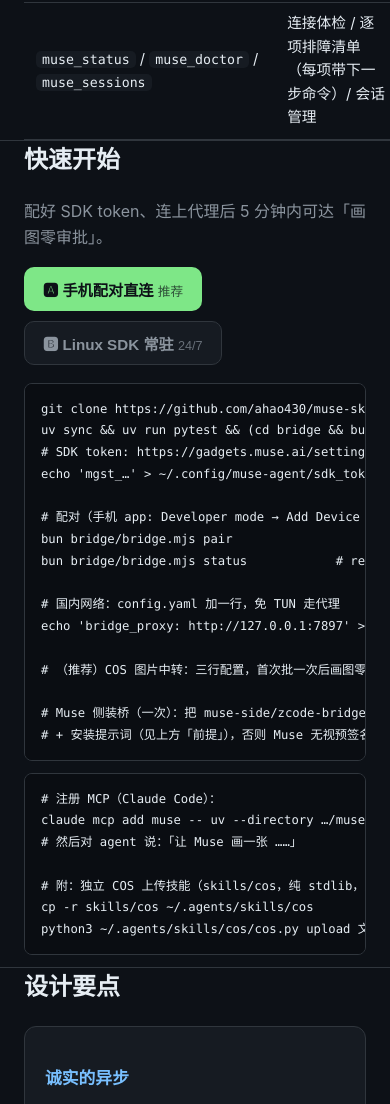
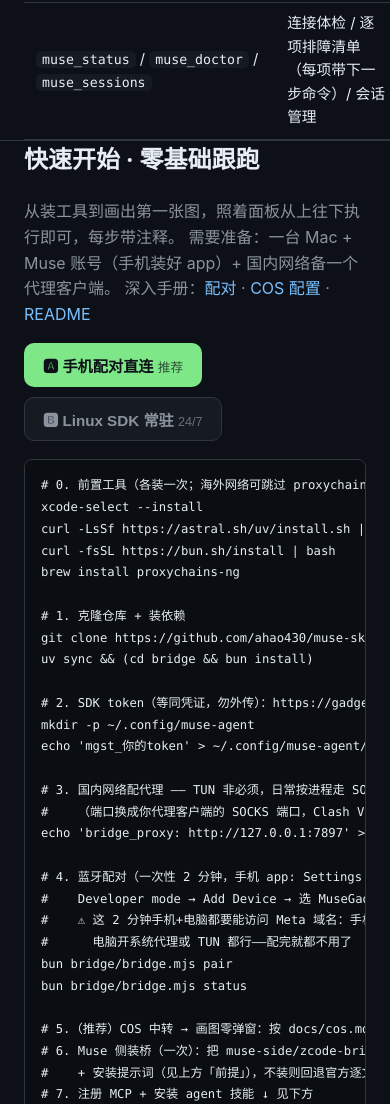
Before and after one commit to ahao430/muse-skill, a plain HTML site: page docs/index.html in a window 390 px wide. Shown: the part 2894-3998 px from the top of the page. Drawn offline with Linux system fonts and the light colour scheme.

Commit message:
docs: proxy needs no TUN — spell out the two phases; zero-basis quick start
- README: dedicated '国内网络与代理' section — pairing (2 min, phone+Mac,
  system proxy or TUN, whatever is easiest) vs daily use (run machine only,
  bridge_proxy + proxychains4 per-process SOCKS, no TUN/no system proxy
  needed); prerequisites incl. SOCKS port, why pair isn't wrapped
- homepage quick start rebuilt for complete beginners: step 0 installs the
  tools (xcode-select/uv/bun/proxychains-ng), numbered steps with per-line
  comments, proxy-before-pair ordering, pairing-phase network warning;
  route B notes https_proxy for the resident host

```diff
--- a/docs/index.html
+++ b/docs/index.html
@@ -148,30 +148,47 @@ muse-agent 开头的侧聊会话里。</code></pre>
 </section>
 
 <section class="wrap">
-  <h2>快速开始</h2>
-  <p class="lead">配好 SDK token、连上代理后 5 分钟内可达「画图零审批」。</p>
+  <h2>快速开始 · 零基础跟跑</h2>
+  <p class="lead">从装工具到画出第一张图，照着面板从上往下执行即可，每步带注释。
+  需要准备：一台 Mac + Muse 账号（手机装好 app）+ 国内网络备一个代理客户端。
+  深入手册：<a href="https://github.com/ahao430/muse-skill/blob/main/docs/pairing.md">配对</a> ·
+  <a href="https://github.com/ahao430/muse-skill/blob/main/docs/cos.md">COS 配置</a> ·
+  <a href="https://github.com/ahao430/muse-skill/blob/main/README.md">README</a></p>
   <div class="tabs">
     <button class="tab active" data-tab="a">🅰 手机配对直连 <small>推荐</small></button>
     <button class="tab" data-tab="b">🅱 Linux SDK 常驻 <small>24/7</small></button>
   </div>
 
   <div class="tabpane" id="tab-a">
-    <pre><code>git clone https://github.com/ahao430/muse-skill &amp;&amp; cd muse-skill
-uv sync &amp;&amp; uv run pytest &amp;&amp; (cd bridge &amp;&amp; bun install)
-# SDK token: https://gadgets.muse.ai/settings/sdk-tokens
-echo 'mgst_…' &gt; ~/.config/muse-agent/sdk_token
+    <pre><code># 0. 前置工具（各装一次；海外网络可跳过 proxychains-ng）
+xcode-select --install                                 # Mac 命令行工具（蓝牙权限要用）
+curl -LsSf https://astral.sh/uv/install.sh | sh        # uv：跑 MCP server
+curl -fsSL https://bun.sh/install | bash               # bun：跑 bridge
+brew install proxychains-ng                            # 国内网络免 TUN 代理用
 
-# 配对（手机 app: Developer mode → Add Device → 选 MuseGadgetXXXXXX）
+# 1. 克隆仓库 + 装依赖
+git clone https://github.com/ahao430/muse-skill &amp;&amp; cd muse-skill
+uv sync &amp;&amp; (cd bridge &amp;&amp; bun install)
+
+# 2. SDK token（等同凭证，勿外传）：https://gadgets.muse.ai/settings/sdk-tokens → 新建
+mkdir -p ~/.config/muse-agent
+echo 'mgst_你的token' &gt; ~/.config/muse-agent/sdk_token
+
+# 3. 国内网络配代理 —— TUN 非必须，日常按进程走 SOCKS
+#    （端口换成你代理客户端的 SOCKS 端口，Clash Verge 默认 7897）
+echo 'bridge_proxy: http://127.0.0.1:7897' &gt;&gt; ~/.config/muse-agent/config.yaml
+
+# 4. 蓝牙配对（一次性 2 分钟，手机 app: Settings → Devices →
+#    Developer mode → Add Device → 选 MuseGadgetXXXXXX）
+#    ⚠ 这 2 分钟手机+电脑都要能访问 Meta 域名：手机开自己的代理，
+#      电脑开系统代理或 TUN 都行——配完就都不用了
 bun bridge/bridge.mjs pair
-bun bridge/bridge.mjs status            # ready: true
+bun bridge/bridge.mjs status                           # "ready": true 即配对成功
 
-# 国内网络：config.yaml 加一行，免 TUN 走代理
-echo 'bridge_proxy: http://127.0.0.1:7897' >> ~/.config/muse-agent/config.yaml
-
-# （推荐）COS 图片中转：三行配置，首次批一次后画图零弹窗（README 路线 A3）
-
-# Muse 侧装桥（一次）：把 muse-side/zcode-bridge.zip 发进 Muse 聊天
-# + 安装提示词（见上方「前提」），否则 Muse 无视预签名地址、回退逐文件审批</code></pre>
+# 5.（推荐）COS 中转 → 画图零弹窗：按 docs/cos.md 手册加三行配置 + selftest
+# 6. Muse 侧装桥（一次）：把 muse-side/zcode-bridge.zip 发进 Muse 聊天
+#    + 安装提示词（见上方「前提」），不装则回退官方逐文件审批
+# 7. 注册 MCP + 安装 agent 技能 ↓ 见下方</code></pre>
   </div>
 
   <div class="tabpane" id="tab-b" hidden>
@@ -185,7 +202,8 @@ scripts/import_state.sh ~/muse-pairing --host USER@HOST
 
 # 每台设备 config.yaml:
 # backend: ssh
-# host: USER@HOST</code></pre>
+# host: USER@HOST
+# 国内网络：给常驻主机的 musegadget 服务配 https_proxy（或主机侧透明代理）</code></pre>
   </div>
 
   <pre><code># 注册 MCP（Claude Code）：
@@ -202,7 +220,7 @@ python3 ~/.agents/skills/cos/cos.py upload 文件.png --md   # → ![名字](永
   <div class="cols">
     <div class="card"><h3>诚实的异步</h3><p>画图拆成 start/result 两步：超时是状态不是错误，任务持久化、重查不重画；审批等待独立成 <code>approval_required</code> 并附指引。</p></div>
     <div class="card"><h3>零凭证中转</h3><p>COS 密钥只在 Mac；Muse 只收到 1 小时一次性预签名 PUT。签名算法纯 Python 自实现，配对/自测命令权威验收。</p></div>
-    <div class="card"><h3>国内网络现实</h3><p>代理节点劣化、bun 代理 WS 缺陷、TLS 重置——proxychains4 免 TUN 方案固化，网络类失败可重试不判死。</p></div>
+    <div class="card"><h3>国内网络现实</h3><p><b>TUN 非必须</b>：日常连接由 proxychains4 按进程接管 WSS（系统网络零改动）；代理节点劣化、TLS 重置等网络类失败可重试不判死。</p></div>
     <div class="card"><h3>39 项单测 + CI</h3><p>状态机/去重/超尺寸/不内联/预签名接线全 mock 化；GitHub Actions 跑 pytest 与脚本检查。</p></div>
   </div>
 </section>
```
Also changed, not shown: README.md.
